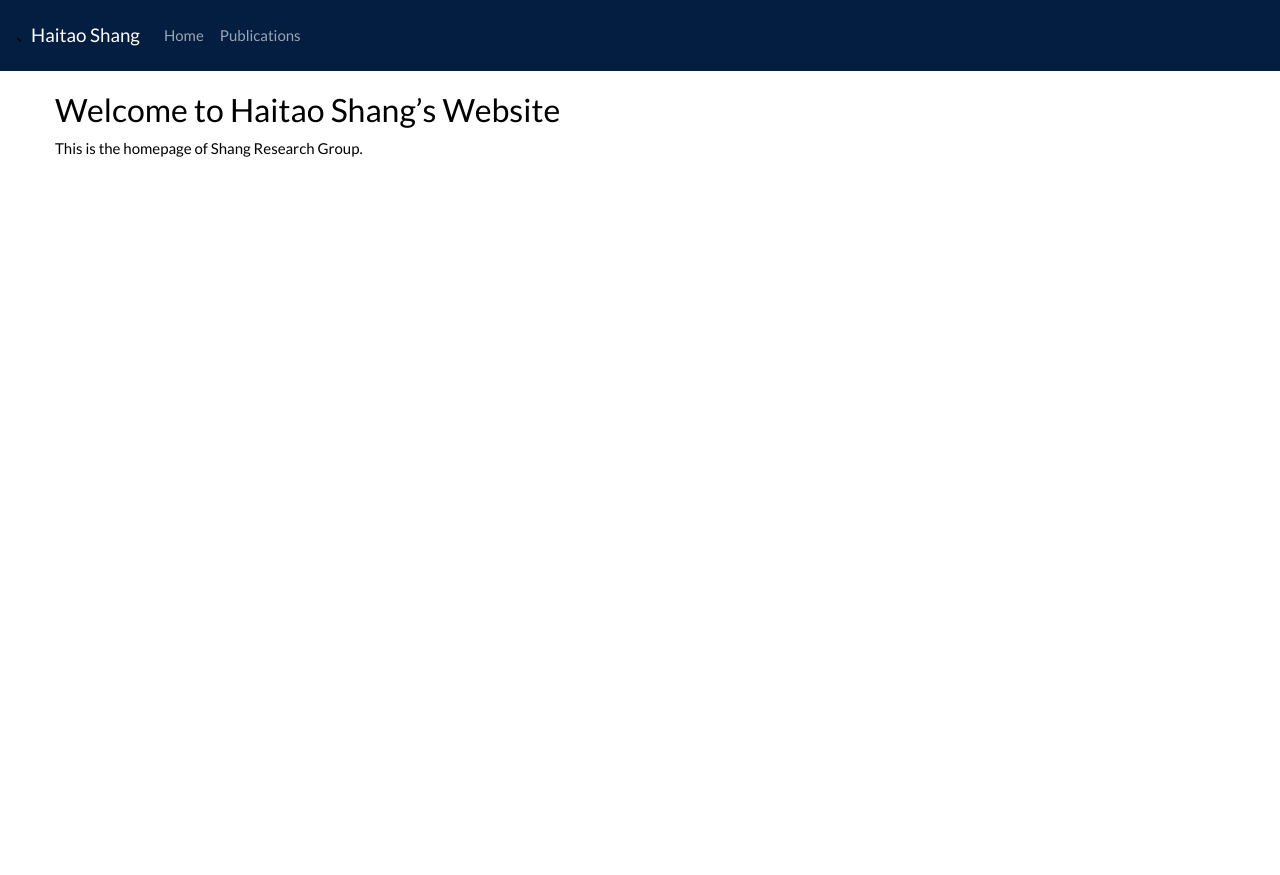
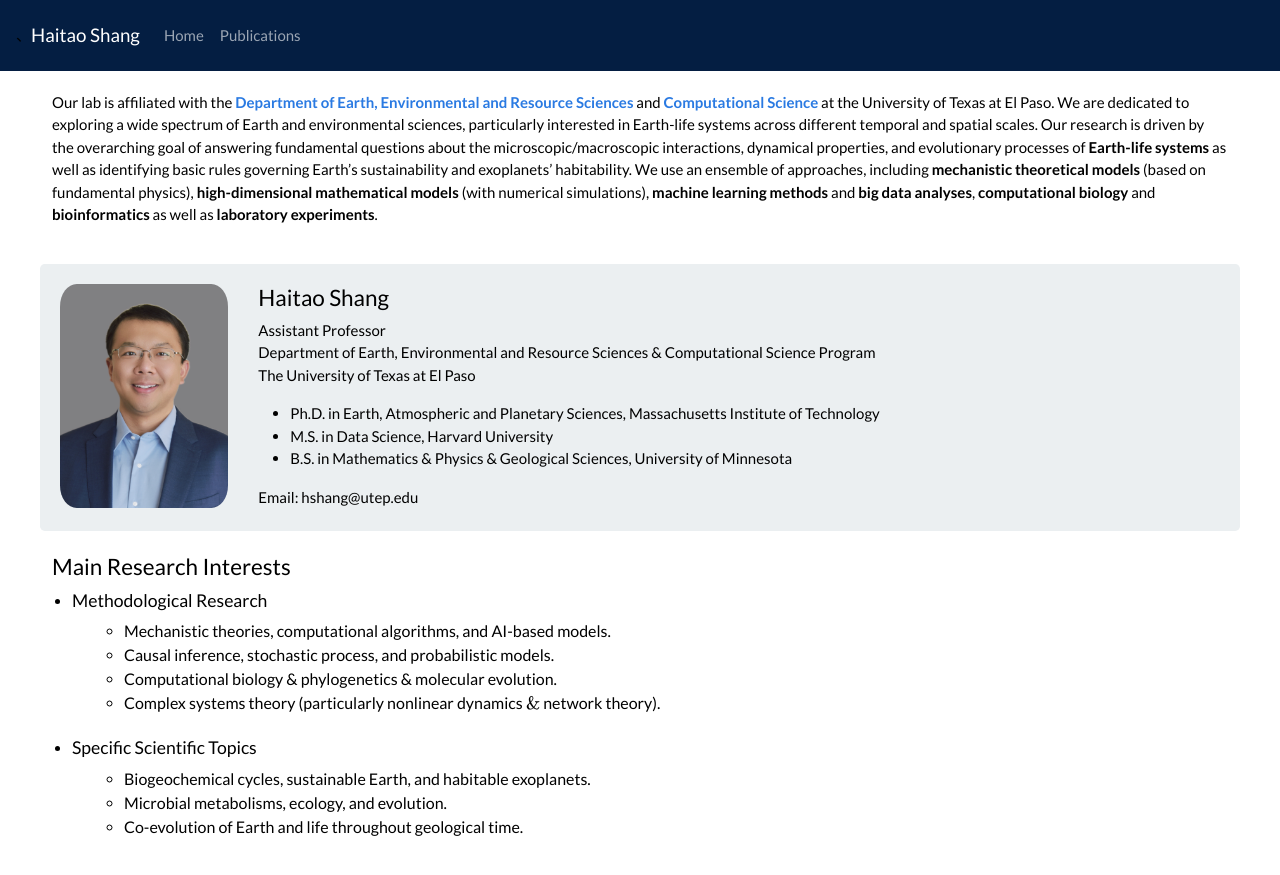
Before and after one commit to Shang-Research/Shang-Research.github.io, a Jekyll site: the page built from index.md, in a window 1280 px wide. Shown: the top 875 px of the page. Built offline with Jekyll 4.4.1, drawn with Linux system fonts in a browser that asks for light colours; nearby versions of some CDN libraries; a style sheet for code colours, icons or effects is not loaded.

Commit message:
Update index.md

```diff
--- a/index.md
+++ b/index.md
@@ -1,9 +1,72 @@
 ---
-layout: gridlay
-title: Home
+title: "Home"
+layout: "default"
+sitemap: false
 permalink: /
 ---
 
-### Welcome to Haitao Shang's Website
+{% comment %}
+<div style="text-align: center; margin: 20px 0;">
+  <h2 style="font-size: 1.8rem; font-weight: bold; color: black;">
+    We are looking for mutiple group members.
+   <br/>
+ <a style="font-weight: bold;"><span style="color: red;">Openings of Master and PhD Positions</span></a>
+  <a href="{{ site.url }}{{ site.baseurl }}/papers/2025GraduatePositions.pdf" style="font-size: 1.8rem; font-weight: bold;"><span style="color: #2a7ae2;">here.</span>
+  </h2>
+  </div>
+{% endcomment %}
 
-This is the homepage of Shang Research Group.
+Our lab is affiliated with the [<span style="color: #2a7ae2;">**Department of Earth, Environmental and Resource Sciences**</span>](https://www.utep.edu/science/geology/) and [<span style="color: #2a7ae2;">**Computational Science**</span>](https://www.utep.edu/science/computational-science/) at the University of Texas at El Paso. We are dedicated to exploring a wide spectrum of Earth and environmental sciences, particularly interested in Earth-life systems across different temporal and spatial scales. Our research is driven by the overarching goal of answering fundamental questions about the microscopic/macroscopic interactions, dynamical properties, and evolutionary processes of <span style="font-weight: bold;">**Earth-life systems**</span> as well as identifying basic rules governing Earth’s sustainability and exoplanets’ habitability. We use an ensemble of approaches, including <span style="font-weight: bold;">**mechanistic theoretical models**</span> (based on fundamental physics), <span style="font-weight: bold;">**high-dimensional mathematical models**</span> (with numerical simulations), <span style="font-weight: bold;">**machine learning methods**</span> and <span style="font-weight: bold;">**big data analyses**</span>, <span style="font-weight: bold;">**computational biology**</span> and <span style="font-weight: bold;">**bioinformatics**</span> as well as <span style="font-weight: bold;">**laboratory experiments**</span>.
+
+
+{% for member in site.data.pi %}
+<div class="jumbotron" style="background-color:#EBEFF1;">
+<div class="row">
+<div class="col-sm-2">
+  <img src="{{ site.url }}{{ site.baseurl }}/images/{{ member.photo }}" width="100%" style="max-width:250px"/>
+</div>
+<div class="col-sm-9 col-xs-12">
+<h4>{{ member.name }}</h4>
+{{ member.info }}<br>
+
+<!--
+{% if member.website %}<a href="{{ member.website }}" target="_blank"><i class="fa fa-home fa-2x"></i></a> {% endif %} {% if member.email %}<a href="mailto:{{ member.email }}" target="_blank"><i class="fa fa-envelope-square fa-2x"></i></a> {% endif %} {% if member.scholar %} <a href="{{ member.scholar }}" target="_blank"><i class="ai ai-google-scholar-square ai-2x"></i></a> {% endif %} {% if member.cv %} <a href="{{ member.cv }}" target="_blank"><i class="ai ai-cv-square ai-2x"></i></a> {% endif %} {% if member.github %} <a href="{{ member.github }}" target="_blank"><i class="fa fa-github-square fa-2x"></i></a> {% endif %} {% if member.researchgate %} <a href="{{ member.researchgate }}" target="_blank"><i class="ai ai-researchgate-square ai-2x"></i></a> {% endif %}
+ -->
+
+<ul style="overflow: hidden">
+<li> {{ member.education[0] }} </li>
+<li> {{ member.education[1] }} </li>
+<li> {{ member.education[2] }} </li>
+<!-- <li> {{ member.education[3] }} </li> -->
+</ul>
+Email: {{ member.email}}
+</div>
+</div>
+</div>
+
+{% endfor %}
+
+
+#### Main Research Interests
+
+<ul style="list-style-type: disc; margin-left: 20px;">
+  <li style="margin-bottom: 10px;">
+    <span style="font-size: 1.1rem;">Methodological Research</span>
+    <ul style="list-style-type: circle; margin-left: 20px; margin-top: 5px;">
+      <li><span style="font-size: 1rem; ">Mechanistic theories, computational algorithms, and AI-based models.</span></li>
+      <li><span style="font-size: 1rem; ">Causal inference, stochastic process, and probabilistic models.</span></li>
+      <li><span style="font-size: 1rem; ">Computational biology & phylogenetics & molecular evolution. </span></li>
+      <li><span style="font-size: 1rem; ">Complex systems theory (particularly nonlinear dynamics $\&$ network theory).</span></li>
+
+    </ul>
+  </li>
+
+  <li style="margin-top: 20px;">
+    <span style="font-size: 1.1rem; ">Specific Scientific Topics</span>
+    <ul style="list-style-type: circle; margin-left: 20px; margin-top: 5px;">
+      <li><span style="font-size: 1rem; ">Biogeochemical cycles, sustainable Earth, and habitable exoplanets.</span></li>
+      <li><span style="font-size: 1rem; ">Microbial metabolisms, ecology, and evolution.</span></li>
+      <li><span style="font-size: 1rem; ">Co-evolution of Earth and life throughout geological time.</span></li>
+    </ul>
+  </li>
+</ul>
```
